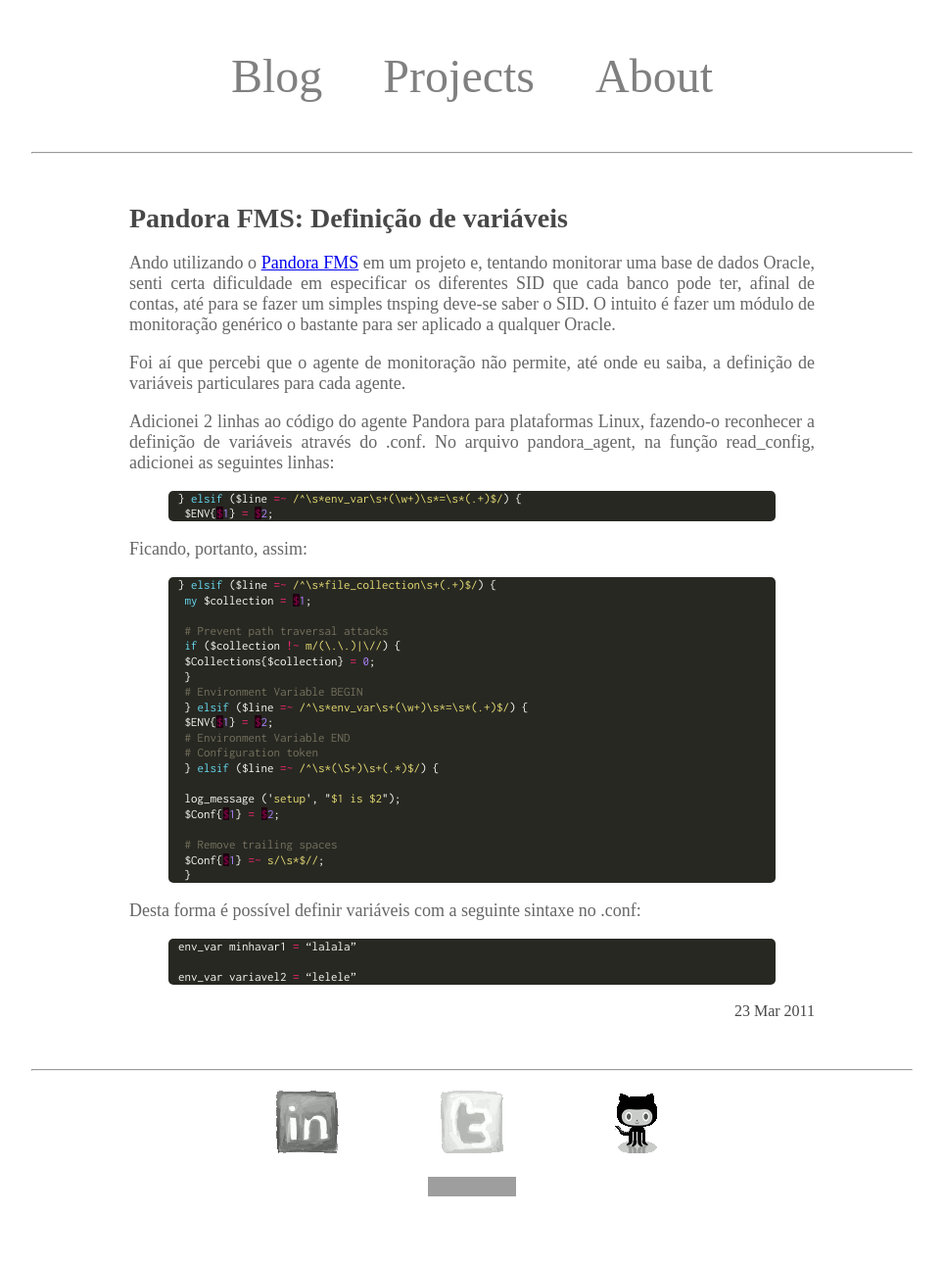
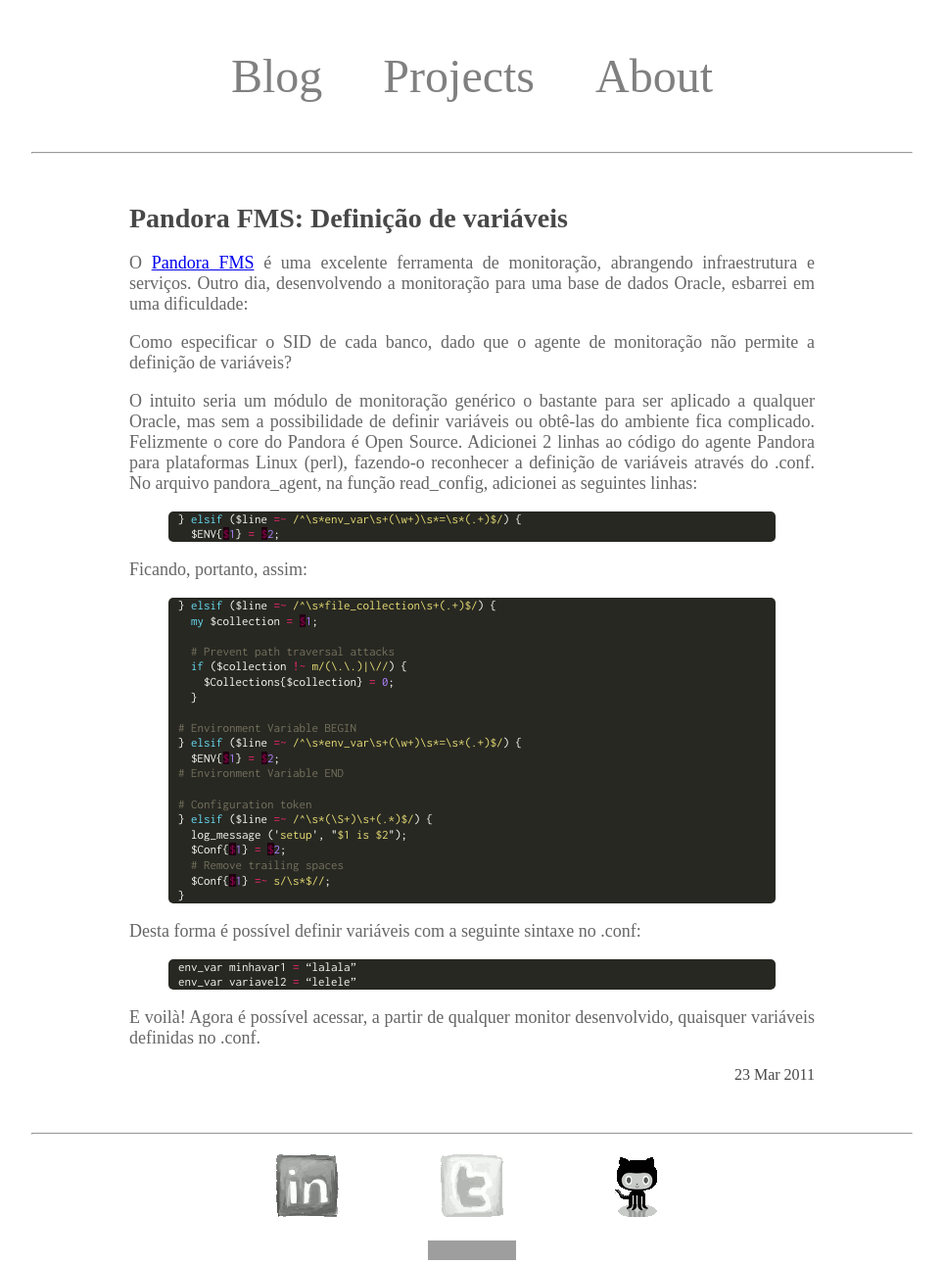
Before and after one commit to robas/robas.github.io, a Jekyll site: the page built from _posts/2013-11-26-PandoraFMSvariables.markdown, in a window 1280 px wide. Shown: the whole page at 98% size, without its empty margins (158-1121 px from the left). Built offline with Jekyll 4.4.1, drawn with Linux system fonts in a browser that asks for light colours; nearby versions of some CDN libraries; some web fonts are replaced; Markdown is read by kramdown in place of the engine named in the settings; before the commit the page ends 1225 px from its top, so only the background shows below that; grey boxes are pictures that could not be loaded.

Commit message:
Update 2013-11-26-PandoraFMSvariables.markdown
Melhorando a escrita

```diff
--- a/_posts/2013-11-26-PandoraFMSvariables.markdown
+++ b/_posts/2013-11-26-PandoraFMSvariables.markdown
@@ -9,49 +9,51 @@
 Pandora FMS: Definição de variáveis
 ==================================
 
-Ando utilizando o [Pandora FMS](http://pandorafms.com/ "Pandora Flexible Monitoring System") em um projeto e, tentando monitorar uma base de dados Oracle, senti certa dificuldade em especificar os diferentes SID que cada banco pode ter, afinal de contas, até para se fazer um simples tnsping deve-se saber o SID.
-O intuito é fazer um módulo de monitoração genérico o bastante para ser aplicado a qualquer Oracle.
+O [Pandora FMS](http://pandorafms.com/ "Pandora Flexible Monitoring System") é uma excelente ferramenta de monitoração, abrangendo infraestrutura e serviços.
+Outro dia, desenvolvendo a monitoração para uma base de dados Oracle, esbarrei em uma dificuldade:
 
-Foi aí que percebi que o agente de monitoração não permite, até onde eu saiba, a definição de variáveis particulares para cada agente.
+Como especificar o SID de cada banco, dado que o agente de monitoração não permite a definição de variáveis?
 
-Adicionei 2 linhas ao código do agente Pandora para plataformas Linux, fazendo-o reconhecer a definição de variáveis através do .conf.
+O intuito seria um módulo de monitoração genérico o bastante para ser aplicado a qualquer Oracle, mas sem a possibilidade de definir variáveis ou obtê-las do ambiente fica complicado.
+Felizmente o core do Pandora é Open Source.
+Adicionei 2 linhas ao código do agente Pandora para plataformas Linux (perl), fazendo-o reconhecer a definição de variáveis através do .conf.
 No arquivo pandora\_agent, na função read\_config, adicionei as seguintes linhas:
 
 {% highlight perl %}
 } elsif ($line =~ /^\s*env_var\s+(\w+)\s*=\s*(.+)$/) {
- $ENV{$1} = $2;
+  $ENV{$1} = $2;
 {% endhighlight %}
 
 Ficando, portanto, assim:
 
 {% highlight perl %}
 } elsif ($line =~ /^\s*file_collection\s+(.+)$/) {
- my $collection = $1;
+  my $collection = $1;
 
- # Prevent path traversal attacks
- if ($collection !~ m/(\.\.)|\//) {
- $Collections{$collection} = 0;
- }
- # Environment Variable BEGIN
- } elsif ($line =~ /^\s*env_var\s+(\w+)\s*=\s*(.+)$/) {
- $ENV{$1} = $2;
- # Environment Variable END
- # Configuration token
- } elsif ($line =~ /^\s*(\S+)\s+(.*)$/) {
+  # Prevent path traversal attacks
+  if ($collection !~ m/(\.\.)|\//) {
+    $Collections{$collection} = 0;
+  }
 
- log_message ('setup', "$1 is $2");
- $Conf{$1} = $2;
+# Environment Variable BEGIN
+} elsif ($line =~ /^\s*env_var\s+(\w+)\s*=\s*(.+)$/) {
+  $ENV{$1} = $2;
+# Environment Variable END
 
- # Remove trailing spaces
- $Conf{$1} =~ s/\s*$//;
- }
+# Configuration token
+} elsif ($line =~ /^\s*(\S+)\s+(.*)$/) {
+  log_message ('setup', "$1 is $2");
+  $Conf{$1} = $2;
+  # Remove trailing spaces
+  $Conf{$1} =~ s/\s*$//;
+}
 {% endhighlight %}
-
 
 Desta forma é possível definir variáveis com a seguinte sintaxe no .conf:
 
 {% highlight bash %}
 env_var minhavar1 = “lalala”
-
 env_var variavel2 = “lelele”
 {% endhighlight %}
+
+E voilà! Agora é possível acessar, a partir de qualquer monitor desenvolvido, quaisquer variáveis definidas no .conf.
```
